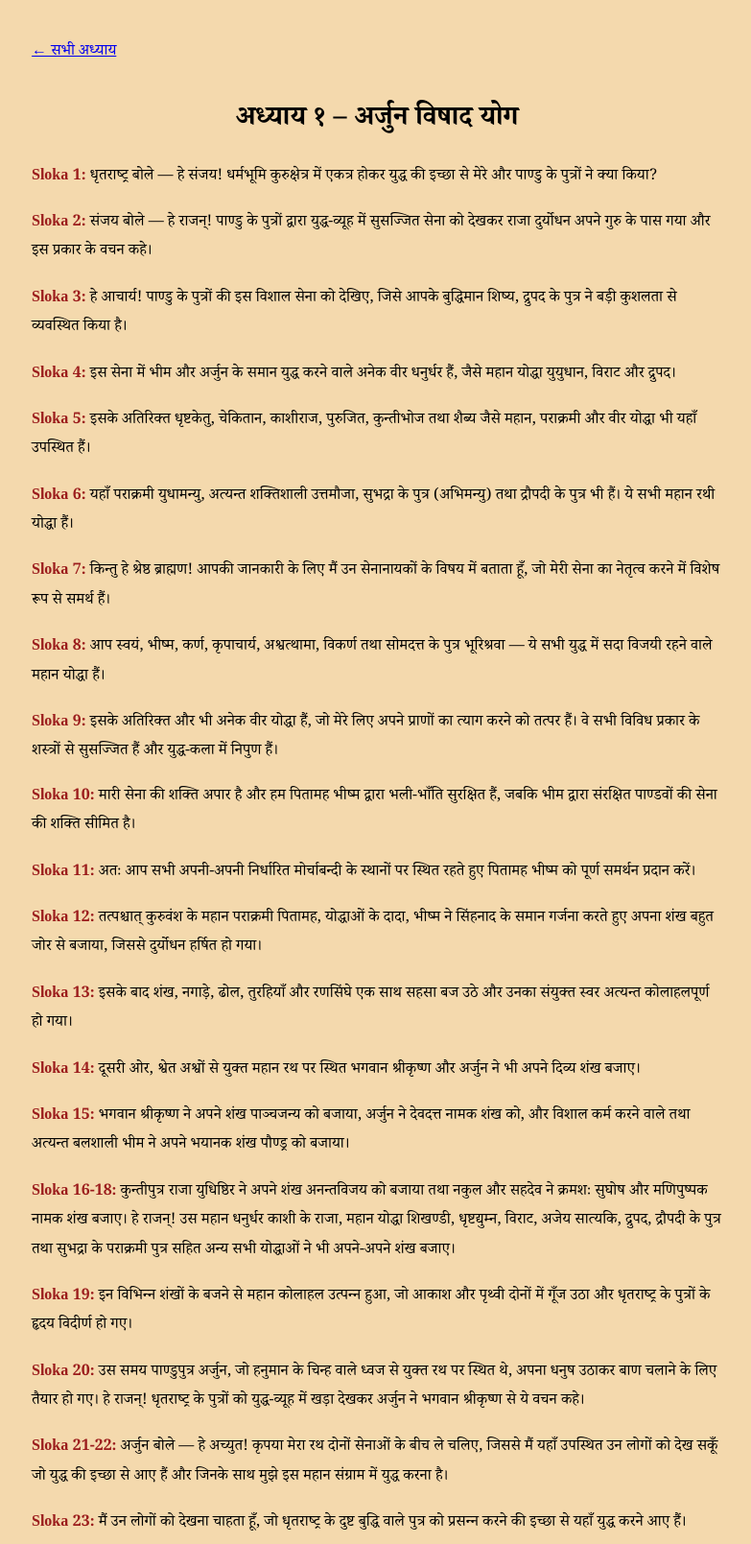
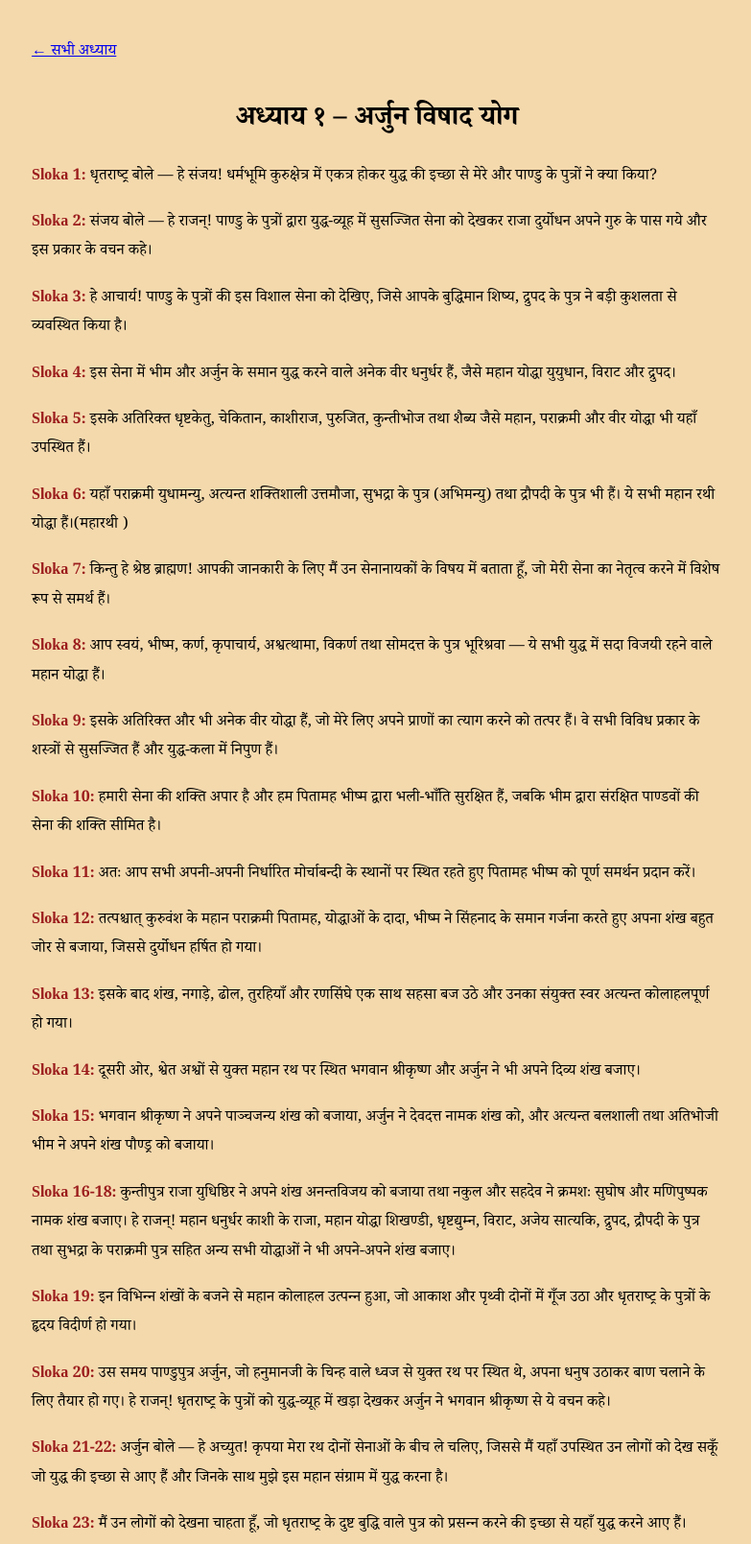
Before and after one commit to Neo-sunny/Bhagwad-Gita-As-It-is-Hindi, a plain HTML site: page chapters/chapter-01.html in a window 1280 px wide. Shown: the top 1609 px of the page at 96% size, without its empty margins (247-1030 px from the left). Drawn offline with Linux system fonts and the light colour scheme.

Commit message:
Refine text and correct phrases in chapter 01

```diff
--- a/chapters/chapter-01.html
+++ b/chapters/chapter-01.html
@@ -23,7 +23,7 @@
     <p class="text-line" lang="hi">
         <span class="text-label">Sloka 2:</span>
         संजय बोले — हे राजन्! पाण्डु के पुत्रों द्वारा युद्ध-व्यूह में सुसज्जित सेना को देखकर राजा दुर्योधन अपने गुरु के
-        पास गया और इस प्रकार के वचन कहे।
+        पास गये और इस प्रकार के वचन कहे।
     </p>
     <p class="text-line" lang="hi">
         <span class="text-label">Sloka 3:</span>
@@ -43,7 +43,7 @@
     <p class="text-line" lang="hi">
         <span class="text-label">Sloka 6:</span>
         यहाँ पराक्रमी युधामन्यु, अत्यन्त शक्तिशाली उत्तमौजा, सुभद्रा के पुत्र (अभिमन्यु) तथा द्रौपदी के पुत्र भी हैं। ये
-        सभी महान रथी योद्धा हैं।
+        सभी महान रथी योद्धा हैं।(महारथी )
     </p>
     <p class="text-line" lang="hi">
         <span class="text-label">Sloka 7:</span>
@@ -55,12 +55,14 @@
         आप स्वयं, भीष्म, कर्ण, कृपाचार्य, अश्वत्थामा, विकर्ण तथा सोमदत्त के पुत्र भूरिश्रवा — ये सभी युद्ध में सदा विजयी
         रहने वाले महान योद्धा हैं।
     </p>
+    <p class="text-line" lang="hi">
     <span class="text-label">Sloka 9:</span>
     इसके अतिरिक्त और भी अनेक वीर योद्धा हैं, जो मेरे लिए अपने प्राणों का त्याग करने को तत्पर हैं। वे सभी विविध प्रकार के
-    शस्त्रों से सुसज्जित हैं और युद्ध-कला में निपुण हैं।
-    </p><p class="text-line" lang="hi">
+    शस्त्रों से सुसज्जित हैं और युद्ध-कला में निपुण हैं।</p>
+
+    <p class="text-line" lang="hi">
     <span class="text-label">Sloka 10:</span>
-    मारी सेना की शक्ति अपार है और हम पितामह भीष्म द्वारा भली-भाँति सुरक्षित हैं, जबकि भीम द्वारा संरक्षित पाण्डवों की
+    हमारी सेना की शक्ति अपार है और हम पितामह भीष्म द्वारा भली-भाँति सुरक्षित हैं, जबकि भीम द्वारा संरक्षित पाण्डवों की
     सेना की शक्ति सीमित है।
 </p>
     <p class="text-line" lang="hi">
@@ -88,27 +90,26 @@
 
     <p class="text-line" lang="hi">
         <span class="text-label">Sloka 15:</span>
-        भगवान श्रीकृष्ण ने अपने शंख पाञ्चजन्य को बजाया, अर्जुन ने देवदत्त नामक शंख को, और विशाल कर्म करने वाले तथा
-        अत्यन्त बलशाली भीम ने अपने भयानक शंख पौण्ड्र को बजाया।
+        भगवान श्रीकृष्ण ने अपने पाञ्चजन्य शंख को बजाया, अर्जुन ने देवदत्त नामक शंख को, और अत्यन्त बलशाली तथा अतिभोजी  भीम ने अपने शंख पौण्ड्र को बजाया।
     </p>
 
     <p class="text-line" lang="hi">
         <span class="text-label">Sloka 16-18:</span>
         कुन्तीपुत्र राजा युधिष्ठिर ने अपने शंख अनन्तविजय को बजाया तथा नकुल और सहदेव ने क्रमशः सुघोष और मणिपुष्पक नामक
         शंख बजाए।
-        हे राजन्! उस महान धनुर्धर काशी के राजा, महान योद्धा शिखण्डी, धृष्टद्युम्न, विराट, अजेय सात्यकि, द्रुपद, द्रौपदी
+        हे राजन्! महान धनुर्धर काशी के राजा, महान योद्धा शिखण्डी, धृष्टद्युम्न, विराट, अजेय सात्यकि, द्रुपद, द्रौपदी
         के पुत्र तथा सुभद्रा के पराक्रमी पुत्र सहित अन्य सभी योद्धाओं ने भी अपने-अपने शंख बजाए।
     </p>
 
     <p class="text-line" lang="hi">
         <span class="text-label">Sloka 19:</span>
         इन विभिन्न शंखों के बजने से महान कोलाहल उत्पन्न हुआ, जो आकाश और पृथ्वी दोनों में गूँज उठा और धृतराष्ट्र के
-        पुत्रों के हृदय विदीर्ण हो गए।
+        पुत्रों के हृदय विदीर्ण हो गया।
     </p>
 
     <p class="text-line" lang="hi">
         <span class="text-label">Sloka 20:</span>
-        उस समय पाण्डुपुत्र अर्जुन, जो हनुमान के चिन्ह वाले ध्वज से युक्त रथ पर स्थित थे, अपना धनुष उठाकर बाण चलाने के
+        उस समय पाण्डुपुत्र अर्जुन, जो हनुमानजी के चिन्ह वाले ध्वज से युक्त रथ पर स्थित थे, अपना धनुष उठाकर बाण चलाने के
         लिए तैयार हो गए।
         हे राजन्! धृतराष्ट्र के पुत्रों को युद्ध-व्यूह में खड़ा देखकर अर्जुन ने भगवान श्रीकृष्ण से ये वचन कहे।
     </p>
@@ -178,14 +179,15 @@
         हे गोविन्द! उस राज्य, सुख अथवा जीवन का भी हमें क्या लाभ है, जिनके लिए हम उन्हें चाहते हैं, जब वे सभी लोग, जिनके
         लिए ये सब वांछनीय हैं, आज इस युद्धभूमि में हमारे सामने खड़े हैं?
         हे मधुसूदन! जब गुरुजन, पिता, पुत्र, पितामह, मामा, ससुर, पौत्र, साले तथा अन्य सम्बन्धी अपने प्राणों और संपत्ति का
-        त्याग करने को तत्पर होकर मेरे सामने खड़े हैं, तो मैं उन्हें क्यों मारना चाहूँ, भले ही वे मुझे मारना चाहें?
+        त्याग करने को तत्पर होकर मेरे सामने खड़े हैं, तो मैं उन्हें क्यों मारना चाहूँ, भले ही वे मुझे मारने कि इच्छा रखते हो?
         हे समस्त प्राणियों के पालनकर्ता! मैं उनके साथ युद्ध करने के लिए न तो इस पृथ्वी के लिए और न ही तीनों लोकों के
         बदले भी तैयार हूँ। धृतराष्ट्र के पुत्रों को मारकर हमें क्या सुख प्राप्त होगा?
     </p>
 
     <p class="text-line" lang="hi">
         <span class="text-label">Sloka 36:</span>
-        ऐसे आक्रामकों का वध करने से हम पर पाप ही आएगा। इसलिए हे कृष्ण, लक्ष्मीपति! न तो धृतराष्ट्र के पुत्रों को और न ही
+        ऐसे आक्रामकों का वध करने से हम पर पाप ही आएगा।
+        इसलिए हे लक्ष्मीपति!, कृष्ण न तो धृतराष्ट्र के पुत्रों को और न ही
         अपने मित्रों को मारना हमारे लिए उचित है।
         अपने ही स्वजनों का वध करके हमें क्या प्राप्त होगा और हम कैसे सुखी हो सकते हैं?
     </p>
@@ -193,14 +195,13 @@
     <p class="text-line" lang="hi">
         <span class="text-label">Sloka 37-38:</span>
         हे जनार्दन! यद्यपि इन लोगों के हृदय लोभ से आच्छादित हैं और वे न तो कुल के नाश में कोई दोष देखते हैं और न ही
-        मित्रों से वैर करने में, किन्तु हम, जो कुल के विनाश में अपराध को स्पष्ट देख सकते हैं,
-        ऐसे पापमय कर्मों में क्यों प्रवृत्त हों?
+        मित्रों से वैर करने में, किन्तु हम, जो कुल के विनाश में अपराध को स्पष्ट देख सकते हैं, ऐसे पापमय कर्मों में क्यों प्रवृत्त हों?
     </p>
 
     <p class="text-line" lang="hi">
         <span class="text-label">Sloka 39:</span>
-        कुल के नष्ट हो जाने से सनातन पारिवारिक परम्पराएँ भी नष्ट हो जाती हैं, और इस प्रकार सम्पूर्ण कुल अधर्म में
-        प्रवृत्त हो जाता है।
+        कुल के नष्ट हो जाने से सनातन पारिवारिक परम्पराएँ भी नष्ट हो जाती हैं,
+        और इस प्रकार सम्पूर्ण कुल अधर्म में प्रवृत्त हो जाता है।
     </p>
 
     <p class="text-line" lang="hi">
@@ -212,7 +213,7 @@
     <p class="text-line" lang="hi">
         <span class="text-label">Sloka 41:</span>
         अवांछित सन्तानों की वृद्धि से निश्चय ही कुल और कुल-नाश करने वालों — दोनों का जीवन नरक समान हो जाता है।
-        ऐसे पतित कुलों के पितर भी पिण्ड और जल की क्रियाएँ न होने के कारण पतित हो जाते हैं।
+        ऐसे पतित कुलों के पितर भी पिण्डदान (जल और भोजन का दान पितृपक्ष में ) न होने के कारण पतित हो जाते हैं।
     </p>
 
     <p class="text-line" lang="hi">
```
